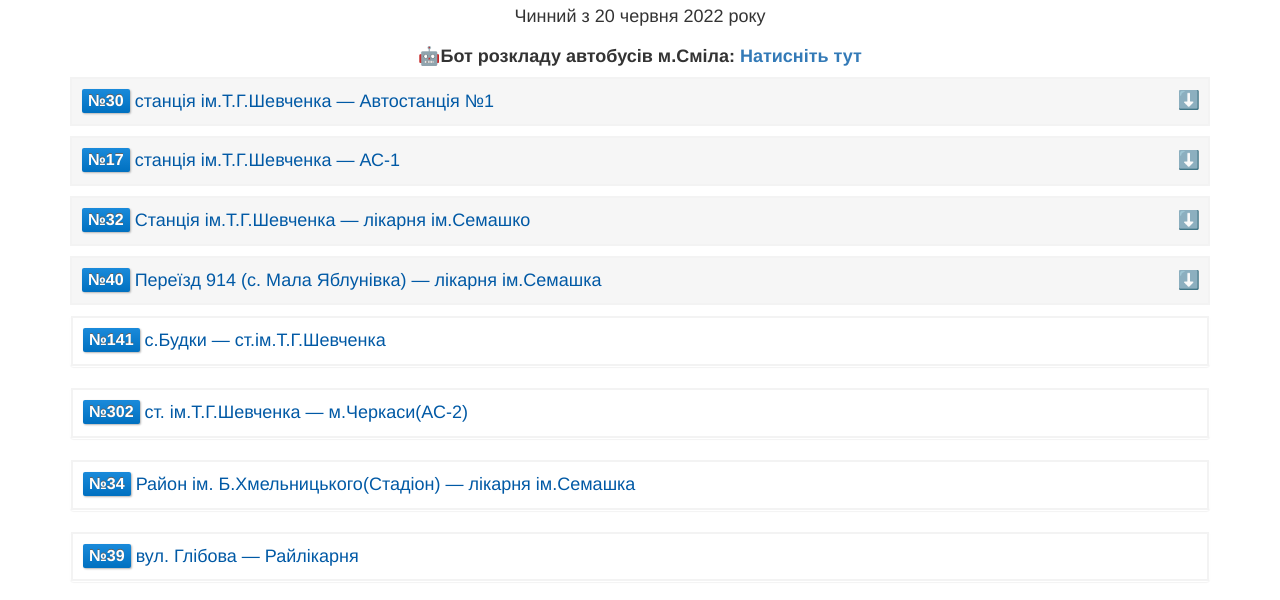
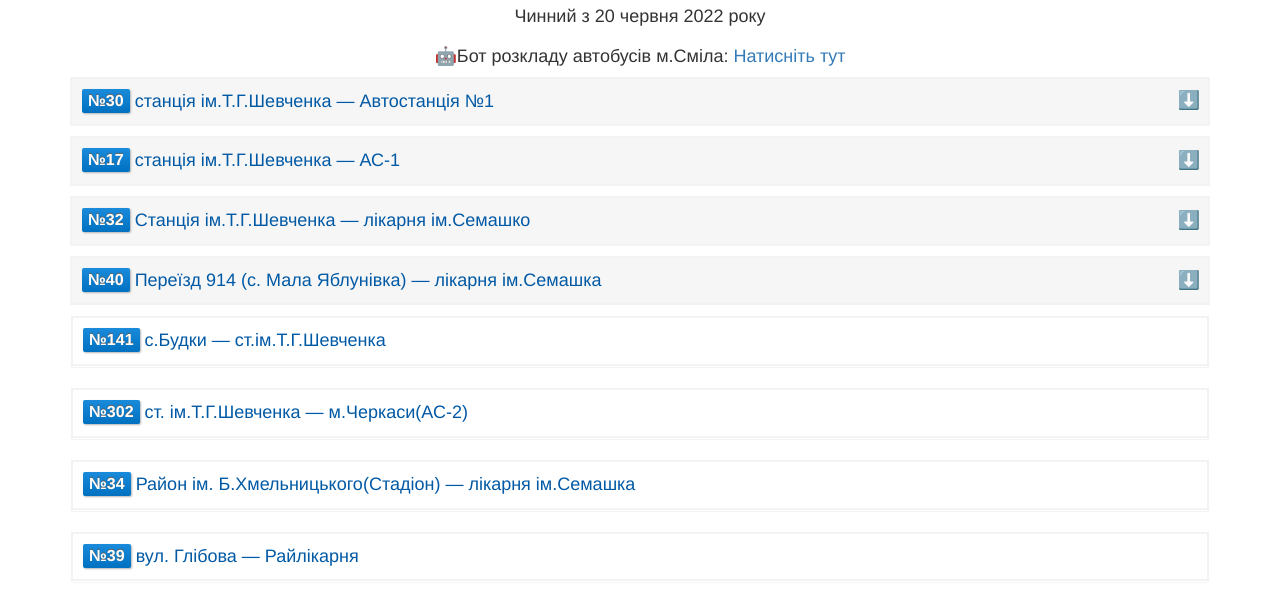
Before and after one commit to flame4ost/SmilaTimeBus, a plain HTML site: page index.html in a window 1280 px wide. Shown: the part 200-800 px from the top of the page. Drawn offline with Linux system fonts and the light colour scheme.

Commit message:
strong text delete

```diff
--- a/index.html
+++ b/index.html
@@ -35,7 +35,7 @@
 					<div class="col-md-4" id="busclock"></div>
 
 					<div class="col-md-12 text-center"><h4>Чинний з 20 червня 2022 року</h4></div>
-					<h4 class="col-md-12 text-center"><b>🤖Бот розкладу автобусів м.Сміла</i>:&nbsp;<a href="https://t.me/SmilaBusTime_bot" target="_blank">Натисніть тут</a></b></h4>
+					<h4 class="col-md-12 text-center">🤖Бот розкладу автобусів м.Сміла</i>:&nbsp;<a href="https://t.me/SmilaBusTime_bot" target="_blank">Натисніть тут</a></h4>
 					<div class="col-md-12">
 						<div class="tc-accordion" id="accordion1">
 							<div class="panel">
```
